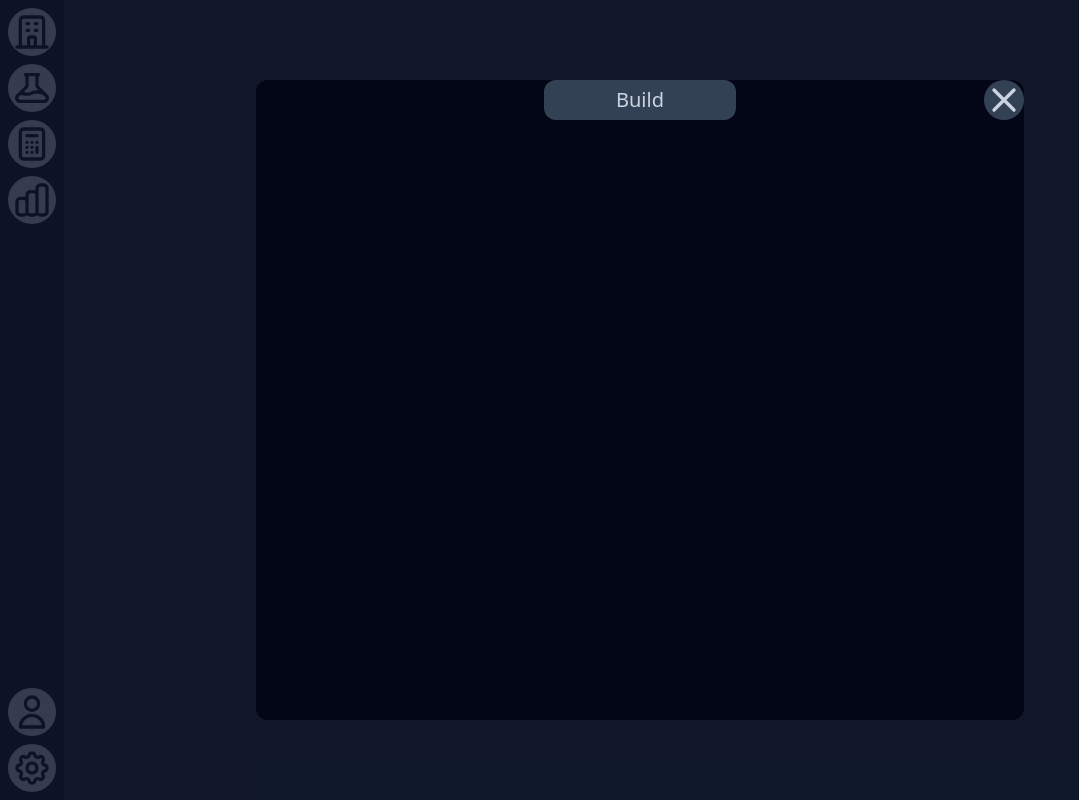
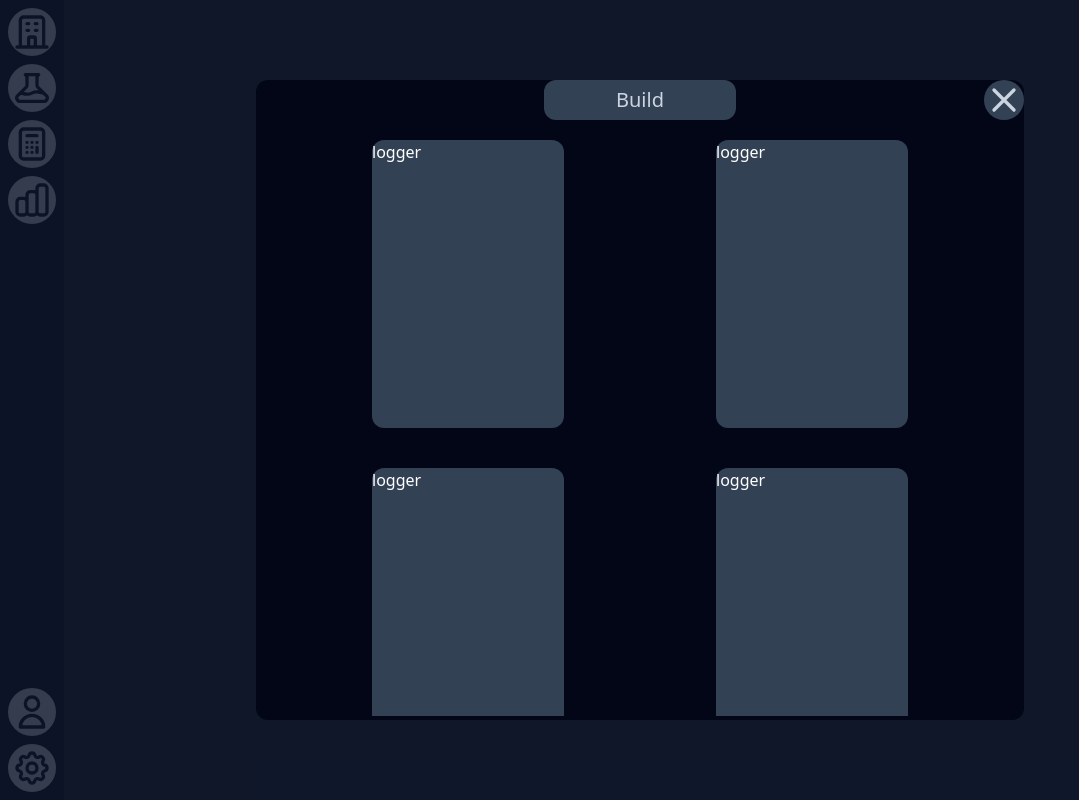
Before and after one commit to stasfr/LogisticGame, a Nuxt app: page / in a window 1280 px wide. Both pictures are taken after a click on the element "Build". Shown: the whole page, without its empty margins (0-1079 px from the left). Built offline with nearby package versions, Linux system fonts and the light colour scheme.

Commit message:
add items to build menu

```diff
--- /dev/null
+++ b/components/UI/menu/Build/Item.vue
@@ -0,0 +1,14 @@
+<template>
+  <div class="mx-5 mb-10 h-72 shrink-0 basis-48 rounded-xl bg-slate-700">
+    <div class="text-white">{{ data.name }}</div>
+  </div>
+</template>
+
+<script setup>
+const props = defineProps({
+  data: {
+    type: Object,
+    require: true
+  }
+});
+</script>
--- /dev/null
+++ b/components/UI/menu/Build/index.vue
@@ -0,0 +1,16 @@
+<template>
+  <div
+    class="flex max-h-[90%] flex-wrap justify-around overflow-hidden overflow-y-scroll px-10"
+  >
+    <UIMenuBuildItem
+      v-for="buildMenuItem in state.buildMenuItems"
+      :key="buildMenuItem.id"
+      :data="buildMenuItem"
+    />
+  </div>
+</template>
+
+<script setup>
+import { useBuildStore } from '@/store/buildStore';
+const state = useBuildStore();
+</script>
--- a/components/UI/menu/Window.vue
+++ b/components/UI/menu/Window.vue
@@ -3,7 +3,7 @@
     class="absolute z-20 flex h-screen w-screen items-center justify-center bg-slate-900 bg-opacity-80"
   >
     <div class="relative h-[80%] w-[60%] rounded-xl bg-slate-950">
-      <div class="flex h-10 w-[100%] justify-center">
+      <div class="mb-5 flex h-10 w-[100%] justify-center">
         <div
           class="flex w-[25%] items-center justify-center rounded-xl text-xl"
           :class="defaultWindowButtonAnimation"
@@ -20,6 +20,7 @@
           <XIcon class="w-10" />
         </div>
       </div>
+      <UIMenuBuild v-if="state.windowType === 'build'" />
     </div>
   </div>
 </template>
--- /dev/null
+++ b/store/buildStore.js
@@ -0,0 +1,122 @@
+import { defineStore } from 'pinia';
+
+const state = () => {
+  return {
+    buildMenuItems: [
+      {
+        id: 1,
+        name: 'logger',
+        price: {
+          coins: 100
+        },
+        tabSize: 'small'
+      },
+      {
+        id: 2,
+        name: 'logger',
+        price: {
+          coins: 100
+        },
+        tabSize: 'small'
+      },
+      {
+        id: 3,
+        name: 'logger',
+        price: {
+          coins: 100
+        },
+        tabSize: 'small'
+      },
+      {
+        id: 4,
+        name: 'logger',
+        price: {
+          coins: 100
+        },
+        tabSize: 'small'
+      },
+      {
+        id: 5,
+        name: 'logger',
+        price: {
+          coins: 100
+        },
+        tabSize: 'small'
+      },
+      {
+        id: 6,
+        name: 'logger',
+        price: {
+          coins: 100
+        },
+        tabSize: 'small'
+      },
+      {
+        id: 7,
+        name: 'logger',
+        price: {
+          coins: 100
+        },
+        tabSize: 'small'
+      },
+      {
+        id: 8,
+        name: 'logger',
+        price: {
+          coins: 100
+        },
+        tabSize: 'small'
+      },
+      {
+        id: 9,
+        name: 'logger',
+        price: {
+          coins: 100
+        },
+        tabSize: 'small'
+      },
+      {
+        id: 10,
+        name: 'logger',
+        price: {
+          coins: 100
+        },
+        tabSize: 'small'
+      },
+      {
+        id: 11,
+        name: 'logger',
+        price: {
+          coins: 100
+        },
+        tabSize: 'small'
+      },
+      {
+        id: 12,
+        name: 'logger',
+        price: {
+          coins: 100
+        },
+        tabSize: 'small'
+      },
+      {
+        id: 13,
+        name: 'logger',
+        price: {
+          coins: 100
+        },
+        tabSize: 'small'
+      }
+    ]
+  };
+};
+
+const getters = {};
+
+const actions = {};
+
+export const useBuildStore = defineStore('buildStore', {
+  state,
+  getters,
+  actions
+});
```
